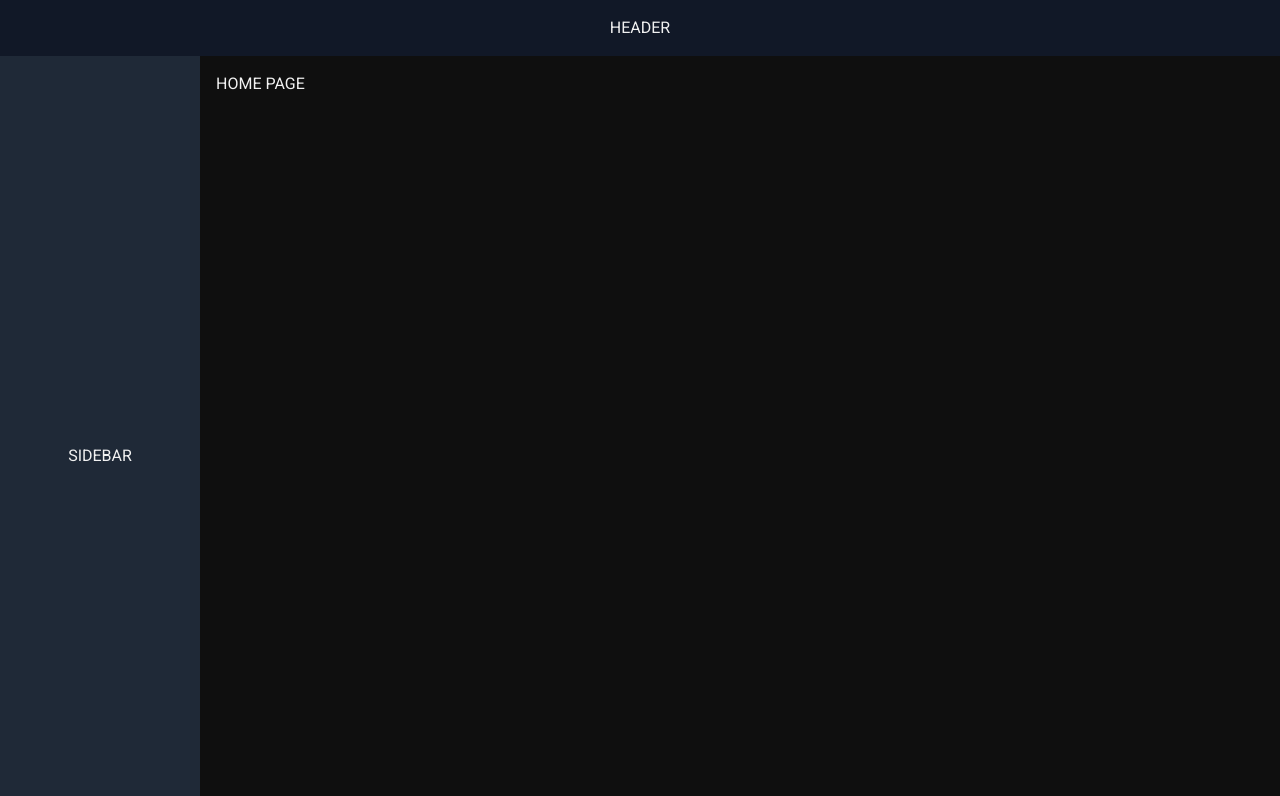
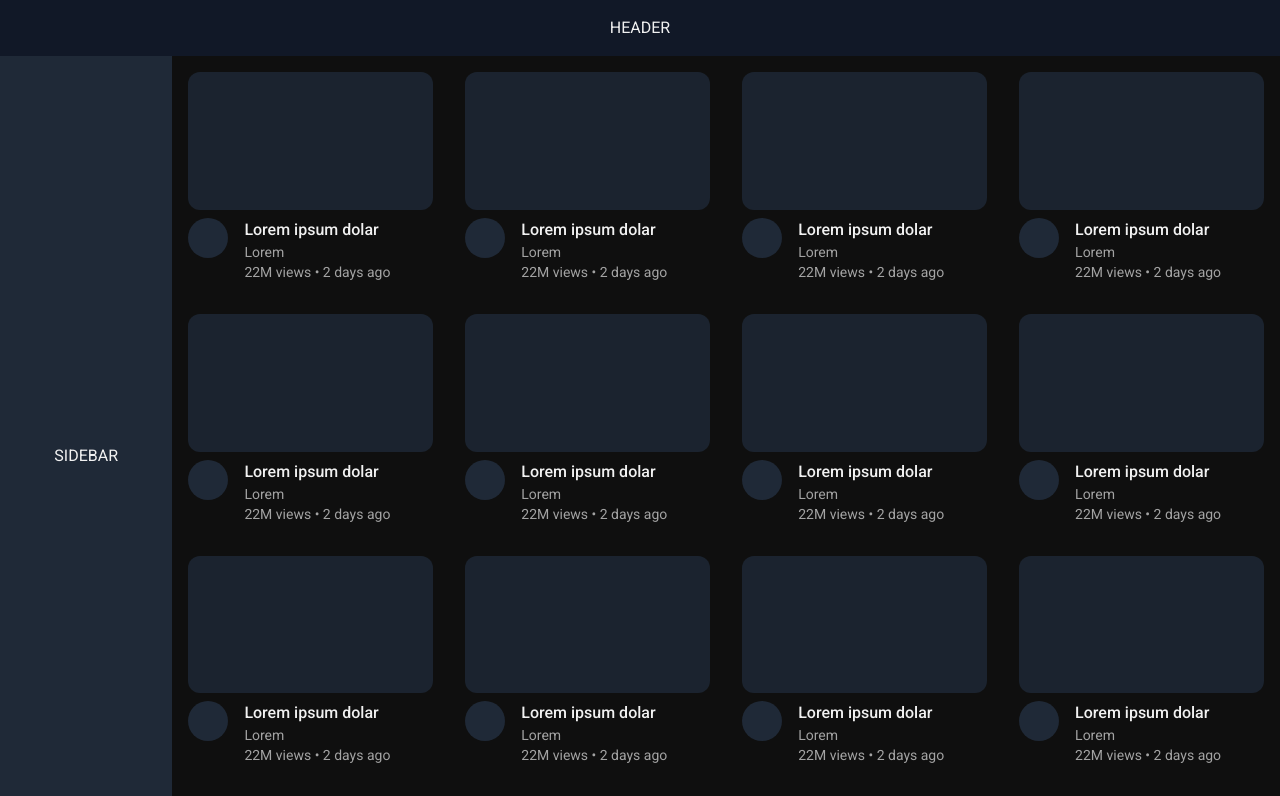
Before and after one commit to Tauseef-Hilal/Video-Streaming-Platform, a Next.js app: page / in a window 1280 px wide. Shown: the top 796 px of the page. Built offline with nearby package versions, Linux system fonts and the light colour scheme; no server answers.

Commit message:
Create Home page using fake data + Add VideoCard component + Set main content to take up full width and height

```diff
--- a/src/app/layout.tsx
+++ b/src/app/layout.tsx
@@ -22,7 +22,7 @@ export default function RootLayout({
         <Header />
         <div className="flex h-full">
           <Sidebar />
-          <main className="p-4">{children}</main>
+          <main className="p-4 h-full w-full">{children}</main>
         </div>
       </body>
     </html>
--- a/src/app/page.tsx
+++ b/src/app/page.tsx
@@ -1,3 +1,23 @@
+import VideoCard from "@/components/VideoCard";
+
 export default function Home() {
-  return <h1>HOME PAGE</h1>;
+  return (
+    <div
+      className={`
+      h-full grid gap-8 place-content-start justify-center
+      md:grid-cols-2 lg:grid-cols-3 xl:grid-cols-4
+    `}
+    >
+      {fakeData.map((video, idx) => (
+        <VideoCard key={idx} video={video} />
+      ))}
+    </div>
+  );
 }
+
+const fakeData = new Array(20).fill({
+  title: "Lorem ipsum dolar",
+  creator: "Lorem",
+  viewCount: "22M",
+  uploadDate: "2 days ago",
+});
--- /dev/null
+++ b/src/components/VideoCard.tsx
@@ -0,0 +1,46 @@
+"use client";
+
+import { useState } from "react";
+import { FiMoreVertical } from "react-icons/fi";
+
+type Video = {
+  title: string;
+  creator: string;
+  viewCount: string;
+  uploadDate: string;
+};
+
+interface VideoCardProp {
+  video: Video;
+}
+
+const VideoCard: React.FC<VideoCardProp> = ({ video }) => {
+  const [showMoreBtn, setShowMoreBtn] = useState(false);
+
+  return (
+    <div
+      className={`
+        h-[320px] max-w-[460px] md:h-min aspect-video flex flex-col gap-2
+      `}
+      onMouseOver={() => setShowMoreBtn(true)}
+      onMouseLeave={() => setShowMoreBtn(false)}
+    >
+      <div className="bg-gray-800 opacity-80 h-full rounded-xl"></div>
+      <div className="flex justify-between items-start">
+        <div className="flex gap-4">
+          <div className=" bg-gray-800 w-[40px] h-[40px] rounded-full"></div>
+          <div className="text-sm">
+            <h2 className=" text-base font-medium">{video.title}</h2>
+            <p className="text-neutral-400">{video.creator}</p>
+            <p className="text-neutral-400">
+              {video.viewCount} views • {video.uploadDate}
+            </p>
+          </div>
+        </div>
+        {showMoreBtn && <FiMoreVertical className="text-xl" />}
+      </div>
+    </div>
+  );
+};
+
+export default VideoCard;
```
